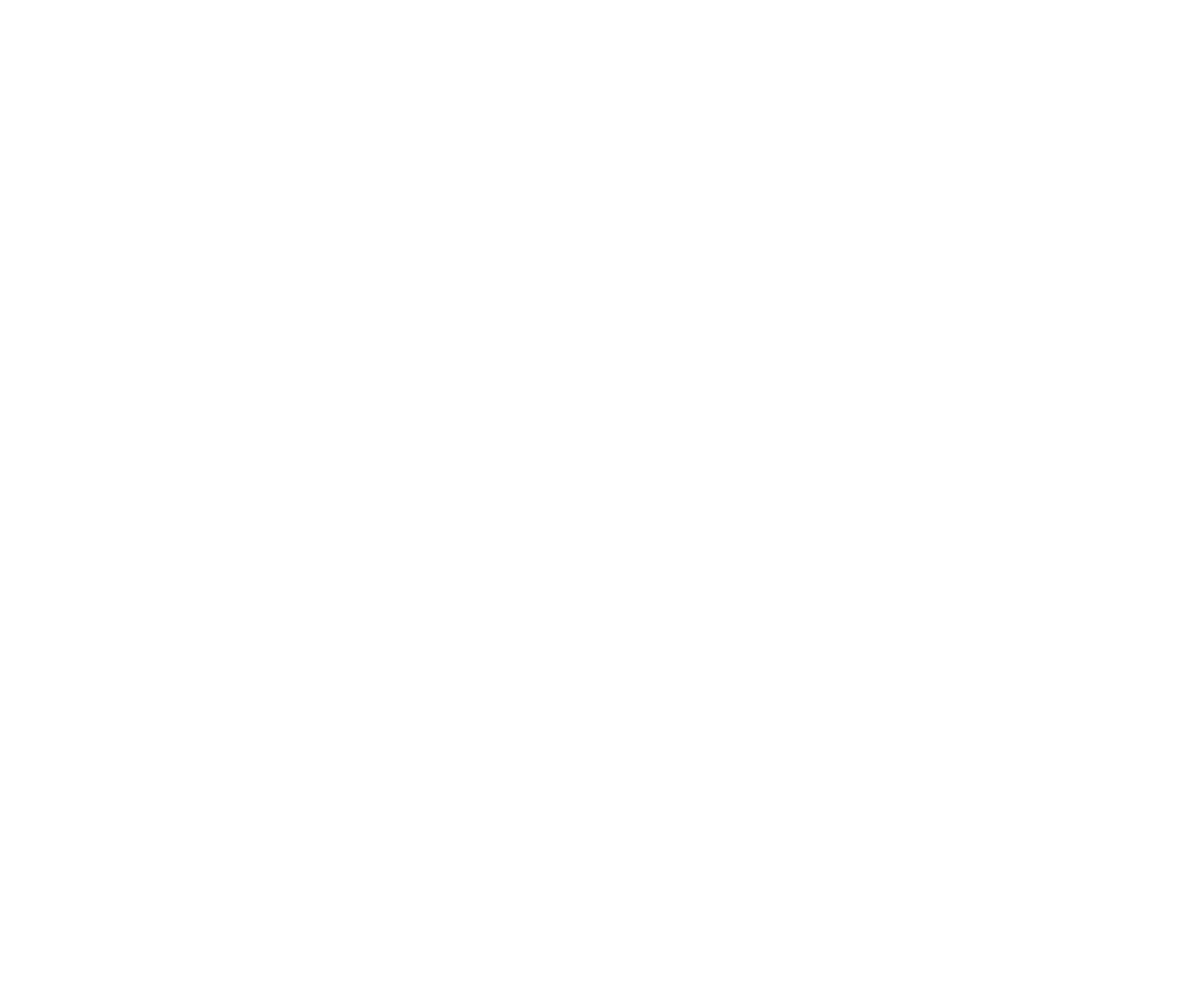
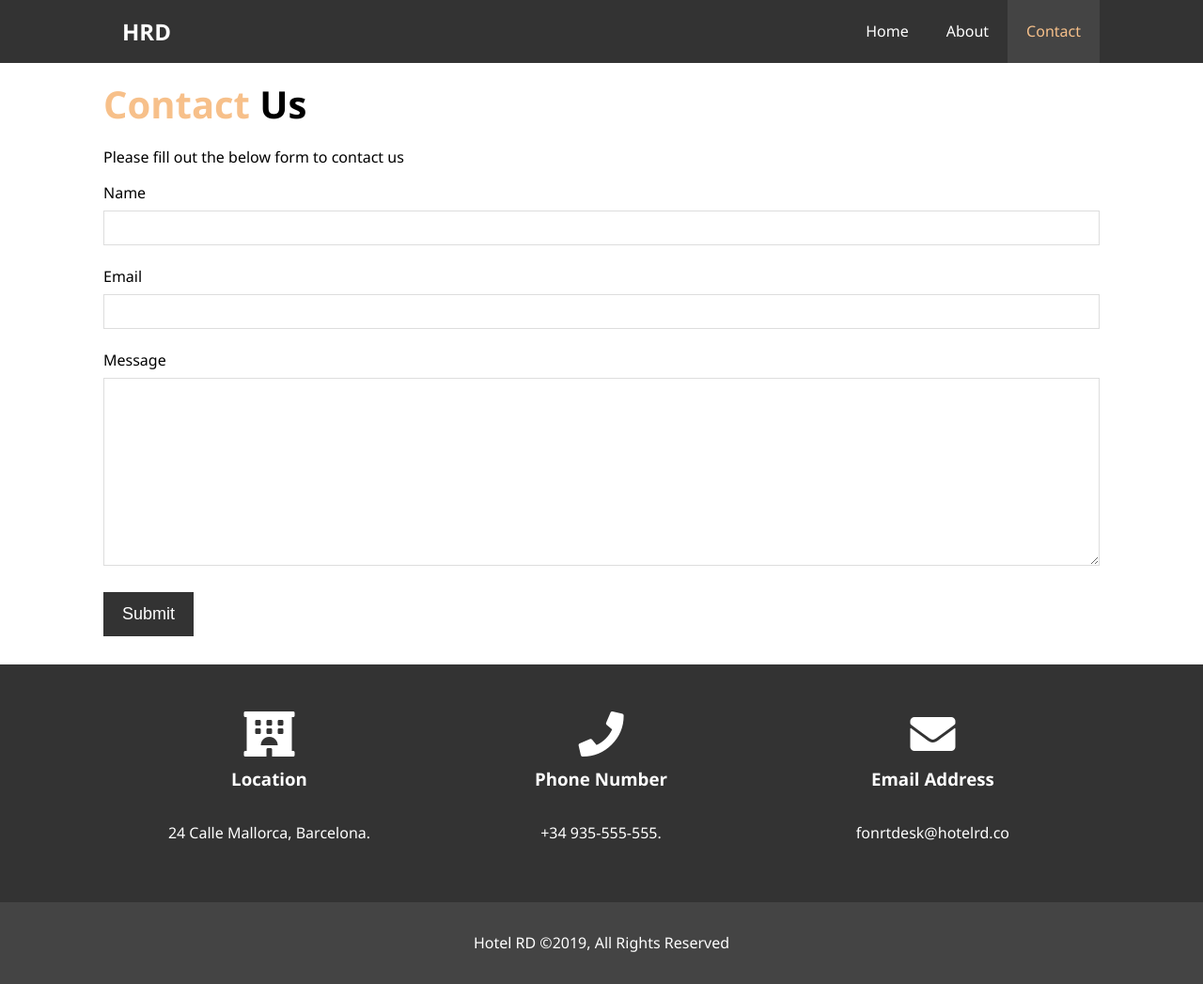
Before and after one commit to Soorajd/HOTEL-RD, a plain HTML site: page contact.html in a window 1280 px wide. Shown: the whole page at 94% size. Before the commit the page ends 800 px from the top, so only its background shows below. Drawn offline with Linux system fonts and the light colour scheme.

Commit message:
Contact page completed including styles

```diff
--- a/contact.html
+++ b/contact.html
@@ -0,0 +1,83 @@
+<!DOCTYPE html>
+<html lang="en">
+
+<head>
+    <meta charset="UTF-8">
+    <meta name="viewport" content="width=device-width, initial-scale=1.0">
+    <meta http-equiv="X-UA-Compatible" content="ie=edge">
+    <meta name="description" content="Welcome to the extraordinary hotel on the Internet">
+    <meta name="keywords" content="hotel, Internet, Luxury">
+    <link rel="stylesheet" href="https://use.fontawesome.com/releases/v5.6.3/css/all.css" integrity="sha384-UHRtZLI+pbxtHCWp1t77Bi1L4ZtiqrqD80Kn4Z8NTSRyMA2Fd33n5dQ8lWUE00s/" crossorigin="anonymous">
+    <link rel="stylesheet" href="styleSheets/styles.css">
+    <title>Hotel RD | Contact</title>
+</head>
+
+<body>
+    <header>
+        <nav id="nav-bar">
+            <div class="container">
+                <h1 class="logo">
+                    <a href="index.html">HRD</a>
+                </h1>
+                <ul>
+                    <li>
+                        <a href="index.html">Home</a>
+                    </li>
+                    <li><a href="about.html">About</a></li>
+                    <li><a class="current" href="contact.html">Contact</a></li>
+                </ul>
+            </div>
+        </nav>
+
+    </header>
+    <section id="contact-form" class="py-3">
+        <div class="container">
+            <h1 class="l-heading"><span class="primary-text">Contact</span> Us</h1>
+            <p>Please fill out the below form to contact us</p>
+            <form action="process.php">
+                <div class="form-group">
+                    <label for="name">Name</label>
+                    <input type="text" name="name" id="name">
+                </div>
+                <div class="form-group">
+                    <label for="email">Email</label>
+                    <input type="email" name="email" id="email">
+                </div>
+                <div class="form-group">
+                    <label for="message">Message</label>
+                    <textarea name="message" id="message"></textarea>
+                </div>
+                <button type="submit" class="btn">Submit</button>
+        </div>
+        </form>
+    </section>
+    <section id="contact-info" class="bg-dark">
+        <div class="container">
+            <div class="box">
+                <i class="fas fa-hotel fa-3x"></i>
+                <h3>Location</h3>
+                <p>24 Calle Mallorca, Barcelona.</p>
+            </div>
+            <div class="box">
+                <i class="fas fa-phone fa-3x"></i>
+                <h3>Phone Number</h3>
+                <p>+34 935-555-555.</p>
+            </div>
+            <div class="box">
+                <i class="fas fa-envelope fa-3x"></i>
+                <h3>Email Address</h3>
+                <p>fonrtdesk@hotelrd.co</p>
+            </div>
+        </div>
+
+    </section>
+
+
+
+
+    <footer id="main-footer">
+        <p>Hotel RD &copy;2019, All Rights Reserved</p>
+    </footer>
+</body>
+
+</html>
--- a/styleSheets/styles.css
+++ b/styleSheets/styles.css
@@ -237,6 +237,33 @@
         border-radius: 50%;
         margin-right: 20px;
     }
+    /*Contact form*/
+
+    #contact-form .form-group {
+        margin-bottom: 20px;
+    }
+
+    #contact-form label {
+        display: block;
+        margin-bottom: 5px;
+    }
+
+    #contact-form input,
+    #contact-form textarea {
+        width: 100%;
+        padding: 10px;
+        border: 1px #ddd solid;
+    }
+
+    #contact-form textarea {
+        height: 200px;
+    }
+
+    #contact-form input:focus,
+    #contact-form textarea:focus {
+        outline: none;
+        border: #f7c08a;
+    }
     /* Footer */
 
     #main-footer {
```
